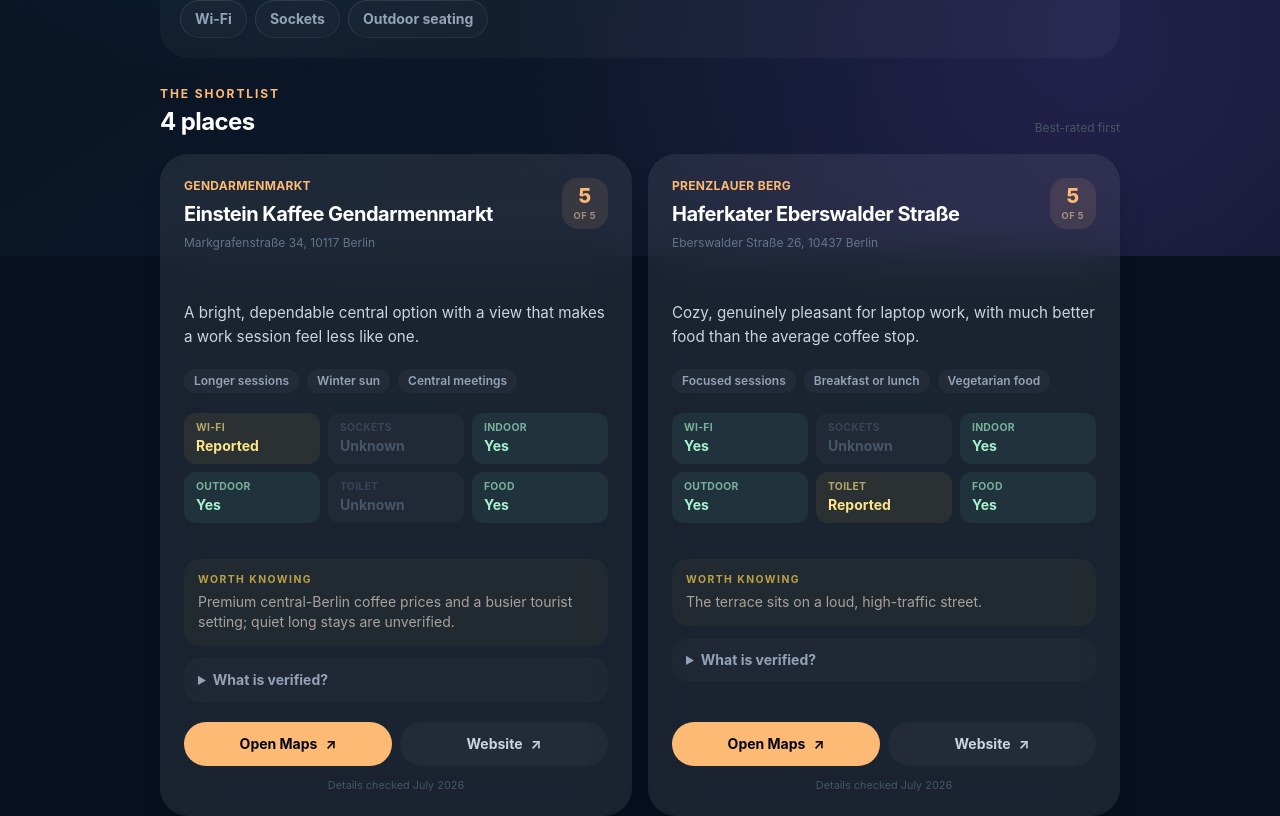
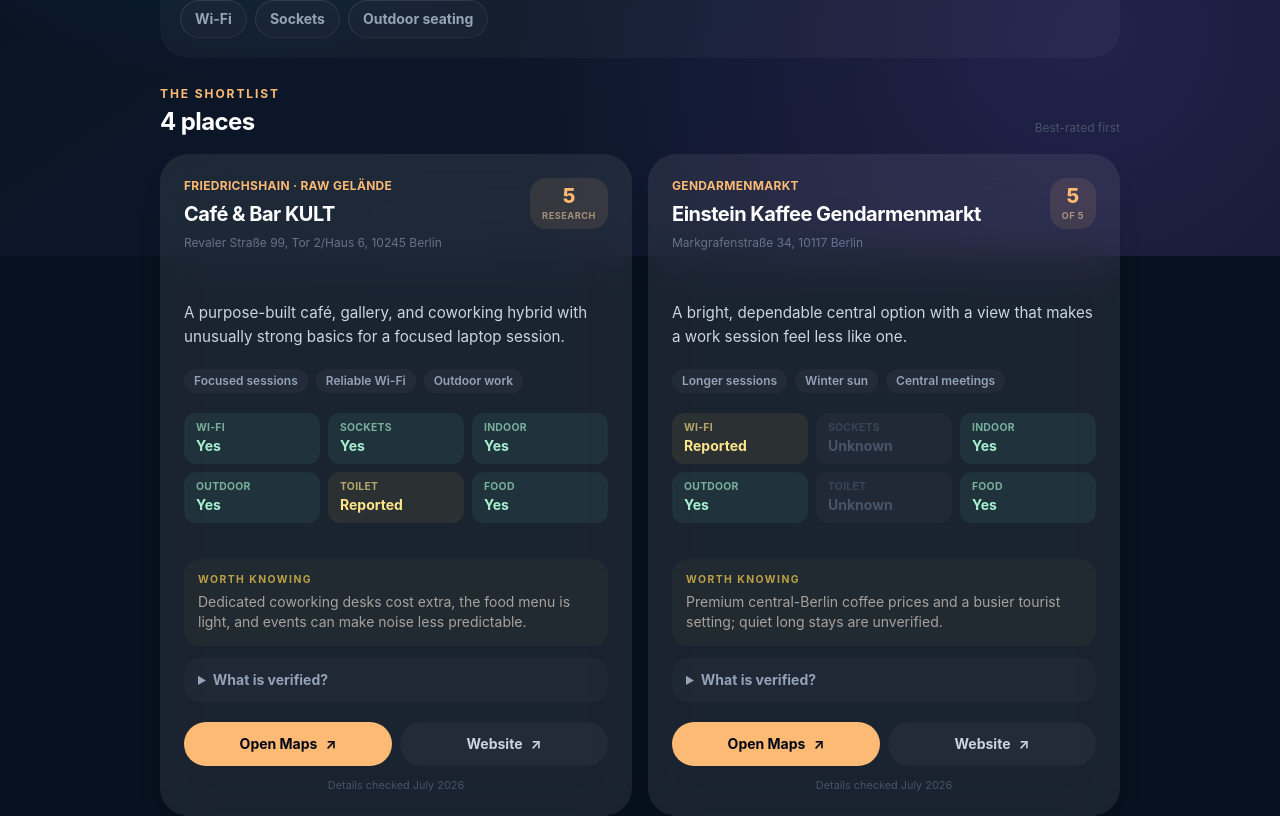
Before and after one commit to seandlg/e7geu, a SvelteKit app in the folder apps/web/: page /apps/berlin-work-cafes in a window 1280 px wide. Shown: the part 544-1360 px from the top of the page. Built offline with nearby package versions, Linux system fonts and the light colour scheme.

Commit message:
feat(cafes): replace closed Haferkater with KULT

```diff
--- a/apps/web/src/routes/apps/berlin-work-cafes/+page.svelte
+++ b/apps/web/src/routes/apps/berlin-work-cafes/+page.svelte
@@ -127,9 +127,9 @@
               <h3 class="mb-0 mt-2 text-xl font-750 leading-tight tracking-tight text-white">{cafe.name}</h3>
               <p class="mb-0 mt-1.5 text-xs leading-5 text-slate-500">{cafe.address}</p>
             </div>
-            <div class="shrink-0 rounded-2xl bg-orange-300/10 px-3 py-2 text-center" aria-label={`${cafe.score} out of 5 work café rating`}>
+            <div class="shrink-0 rounded-2xl bg-orange-300/10 px-3 py-2 text-center" aria-label={`${cafe.score} out of 5 ${cafe.scoreBasis === 'research' ? 'provisional research' : 'firsthand'} work café rating`}>
               <span class="block text-xl font-800 leading-none text-orange-300">{cafe.score}</span>
-              <span class="mt-1 block text-[0.58rem] font-700 tracking-wider text-orange-200/55 uppercase">of 5</span>
+              <span class="mt-1 block text-[0.58rem] font-700 tracking-wider text-orange-200/55 uppercase">{cafe.scoreBasis === 'research' ? 'research' : 'of 5'}</span>
             </div>
           </div>
 
@@ -183,6 +183,6 @@
 
   <aside class="mt-8 rounded-[1.5rem] border border-white/8 bg-white/[0.02] p-5 text-sm leading-6 text-slate-500">
     <h2 class="m-0 text-sm font-700 text-slate-300">How to read this guide</h2>
-    <p class="mb-0 mt-2">Scores and work notes come from the curator's assessment, checked against current venue information and public listings. Wi-Fi, sockets, rules, and opening hours can change—confirm before making a special trip.</p>
+    <p class="mb-0 mt-2">Scores combine the curator's firsthand notes with current research; research-only scores are provisional until a visit. Wi-Fi, sockets, rules, and opening hours can change—confirm before making a special trip.</p>
   </aside>
 </main>
--- a/apps/web/src/routes/apps/berlin-work-cafes/cafes.ts
+++ b/apps/web/src/routes/apps/berlin-work-cafes/cafes.ts
@@ -7,6 +7,7 @@
   area: string;
   address: string;
   score: 1 | 2 | 3 | 4 | 5;
+  scoreBasis: 'firsthand' | 'research';
   verdict: string;
   bestFor: readonly string[];
   watchOut: string;
@@ -50,6 +51,7 @@
     area: 'Gendarmenmarkt',
     address: 'Markgrafenstraße 34, 10117 Berlin',
     score: 5,
+    scoreBasis: 'firsthand',
     verdict:
       'A bright, dependable central option with a view that makes a work session feel less like one.',
     bestFor: ['Longer sessions', 'Winter sun', 'Central meetings'],
@@ -72,29 +74,31 @@
     checked: 'July 2026',
   },
   {
-    id: 'haferkater-eberswalder',
-    name: 'Haferkater Eberswalder Straße',
-    district: 'Pankow',
-    area: 'Prenzlauer Berg',
-    address: 'Eberswalder Straße 26, 10437 Berlin',
+    id: 'cafe-bar-kult',
+    name: 'Café & Bar KULT',
+    district: 'Friedrichshain-Kreuzberg',
+    area: 'Friedrichshain · RAW Gelände',
+    address: 'Revaler Straße 99, Tor 2/Haus 6, 10245 Berlin',
     score: 5,
+    scoreBasis: 'research',
     verdict:
-      'Cozy, genuinely pleasant for laptop work, with much better food than the average coffee stop.',
-    bestFor: ['Focused sessions', 'Breakfast or lunch', 'Vegetarian food'],
-    watchOut: 'The terrace sits on a loud, high-traffic street.',
+      'A purpose-built café, gallery, and coworking hybrid with unusually strong basics for a focused laptop session.',
+    bestFor: ['Focused sessions', 'Reliable Wi-Fi', 'Outdoor work'],
+    watchOut:
+      'Dedicated coworking desks cost extra, the food menu is light, and events can make noise less predictable.',
     evidence:
-      'The venue officially confirms guest Wi-Fi and indoor/terrace seating. A customer toilet is publicly reported; sockets are still unverified.',
+      'KULT officially welcomes laptops and confirms fast Wi-Fi, sockets, indoor/outdoor seating, light food, and optional reservable coworking desks. A customer toilet is publicly reported.',
     features: {
       wifi: 'yes',
-      power: 'unknown',
+      power: 'yes',
       indoor: 'yes',
       outdoor: 'yes',
       toilet: 'reported',
       food: 'yes',
     },
     links: {
-      maps: 'https://www.google.com/maps/search/?api=1&query=Caf%C3%A9%20Haferkater%2C%20Eberswalder%20Stra%C3%9Fe%2026%2C%2010437%20Berlin',
-      website: 'https://haferkater.com/stores/eberswalder-strasse/',
+      maps: 'https://www.google.com/maps/place/Caf%C3%A9+%26+Bar+KULT/@52.5078716,13.4524131,16.17z/data=!3m1!5s0x47a84e5a2b0a0f81:0x7c38da2f56fcbe27!4m6!3m5!1s0x47a84fd01ba8cceb:0x4cdf980d12d1c15a!8m2!3d52.5077373!4d13.4536995!16s%2Fg%2F11rcpb8md4?entry=ttu&g_ep=EgoyMDI2MDcxNS4wIKXMDSoASAFQAw%3D%3D',
+      website: 'https://www.kult-berlin.de/',
     },
     checked: 'July 2026',
   },
@@ -105,6 +109,7 @@
     area: 'Friedrichshain · Frankfurter Tor',
     address: 'Warschauer Straße 70, 10243 Berlin',
     score: 4,
+    scoreBasis: 'firsthand',
     verdict:
       'One of the stronger all-round work cafés in Friedrichshain, especially if you also want a proper meal.',
     bestFor: ['Laptop work', 'Cooked lunch', 'Frankfurter Tor'],
@@ -133,6 +138,7 @@
     area: 'Friedrichshain · Ostbahnhof',
     address: 'Am Ostbahnhof 9, 10243 Berlin',
     score: 4,
+    scoreBasis: 'firsthand',
     verdict:
       'Comfortable, predictable seating near the station with enough around it to support a practical work stop.',
     bestFor: ['Laptop work', 'Travel days', 'Comfortable seating'],
```
Also changed, not shown: 2 other files (tests, documents, lock files or other folders).
